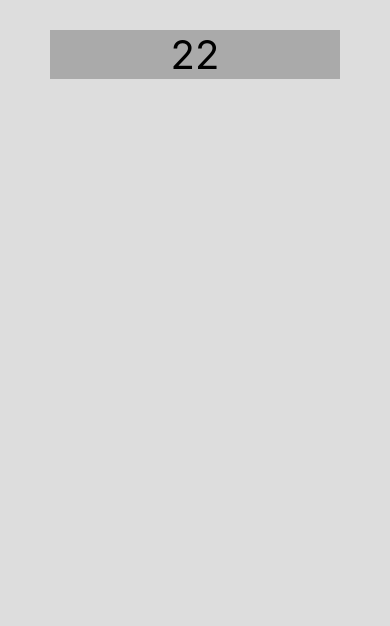
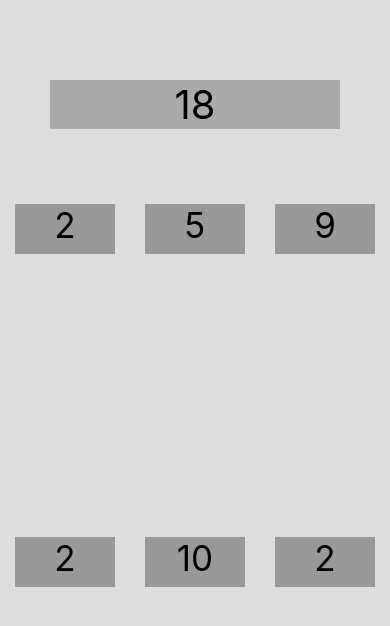
Before and after one commit to IgoVeyner/targetSum, a React Native app: screen / in a window 390 px wide. Shown: the top 626 px of the page. Built offline with nearby package versions, Linux system fonts and the light colour scheme.

Commit message:
add propType validation, render random Numbers and styles

```diff
--- a/App.js
+++ b/App.js
@@ -6,7 +6,7 @@ export default function App() {
   return (
     <>
       <StatusBar style="auto" />
-      <Game />
+      <Game randomNumberCount={6}/>
     </>
   );
 }
--- a/src/components/Game.js
+++ b/src/components/Game.js
@@ -1,12 +1,36 @@
 import React from 'react'
+import PropTypes from 'prop-types'
 import { View, Text, StyleSheet } from 'react-native'
 
-const Game = () => {
-  const target = 10 + Math.floor(40 * Math.random())
+const Game = ({ randomNumberCount }) => {
+
+  const propTypes = {
+    randomNumberCount: PropTypes.number.isRequired,
+  }
+
+  // TODO: Shuffle the random numbers.
+  const randomNumbers = Array
+    .from({ length: randomNumberCount })
+    .map(() => 1 + Math.floor(10 * Math.random()))
+
+  const target = randomNumbers
+    .slice(0, randomNumberCount - 2)
+    .reduce((acc, curr) => acc + curr, 0)
+
+  const renderNumbers = () => {
+    return randomNumbers.map((num, index) => {
+      return (
+        <Text style={styles.random} key={`${num}-${index}`}>{num}</Text>
+      )
+    })
+  }
 
   return (
     <View style={styles.container}>
       <Text style={styles.target}>{target}</Text>
+      <View style={styles.randomContainer}>
+        {renderNumbers()}
+      </View>
     </View>
   )
 }
@@ -21,7 +45,24 @@ const styles = StyleSheet.create({
   target: {
     fontSize: 40,
     backgroundColor: '#aaa',
-    marginHorizontal: 50,
+    margin: 50,
+    textAlign: 'center',
+  },
+
+  randomContainer: {
+    flex: 1,
+    flexDirection: 'row',
+    flexWrap: 'wrap',
+    justifyContent: 'space-around'
+  },
+
+  random: {
+    backgroundColor: '#999',
+    width: 100,
+    height: 50,
+    marginHorizontal: 15,
+    marginVertical: 25,
+    fontSize: 35,
     textAlign: 'center',
   },
 })
```
